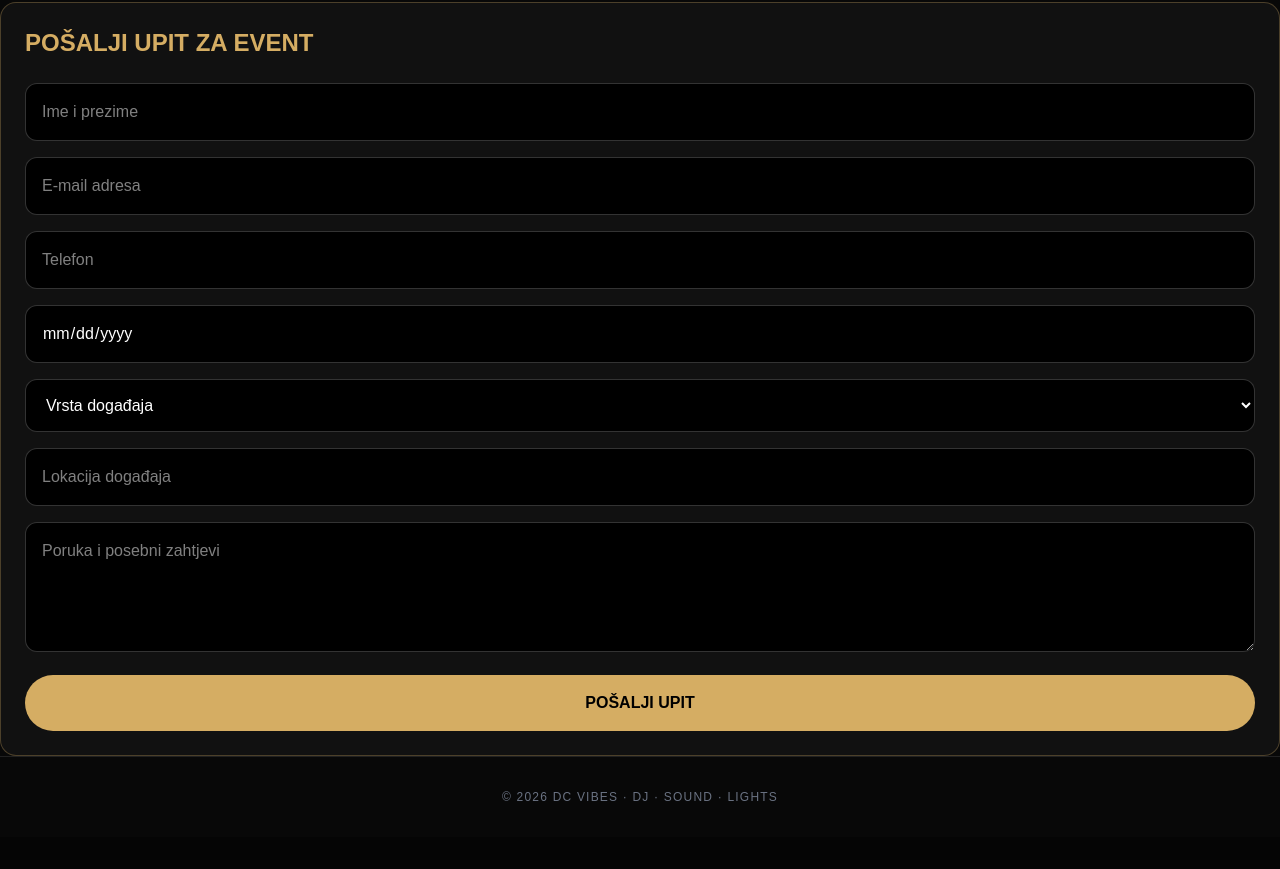
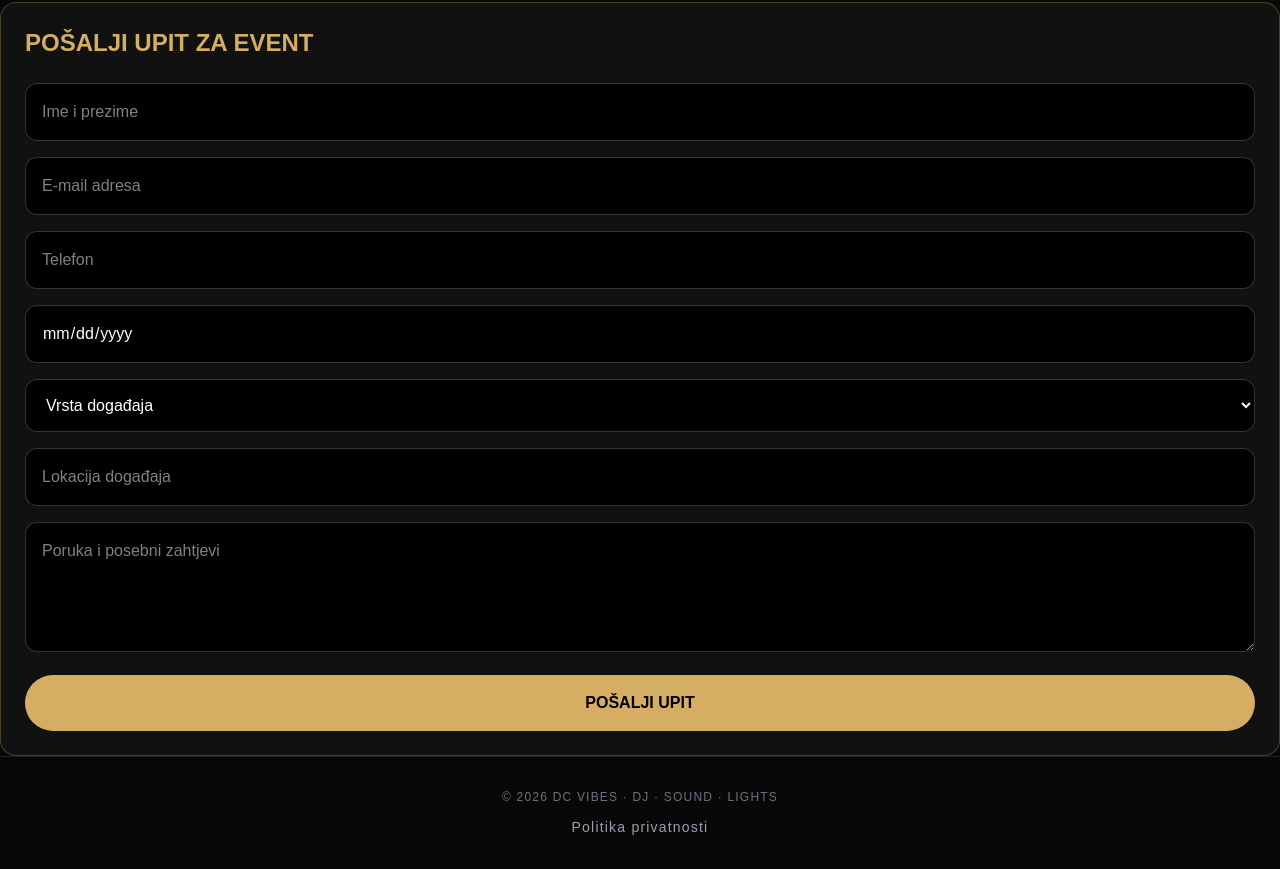
Before and after one commit to matijacafuk-cmd/dc-vibes-website, a Next.js app: page / in a window 1280 px wide. Shown: the part 4604-5473 px from the top of the page. Before the commit the page ends 5441 px from the top, so only its background shows below. Built offline with nearby package versions, Linux system fonts and the light colour scheme.

Commit message:
Update page.tsx

```diff
--- a/app/page.tsx
+++ b/app/page.tsx
@@ -276,6 +276,11 @@ export default function Home() {
 
       <footer className="border-t border-white/10 px-6 py-8 text-center text-xs tracking-widest text-gray-500">
         © {new Date().getFullYear()} DC VIBES · DJ · SOUND · LIGHTS
+        <p className="mt-3 text-sm text-gray-400">
+  <a href="/privatnost" className="hover:text-[#d5ad63]">
+    Politika privatnosti
+  </a>
+</p>
       </footer>
     </main>
   );
```
